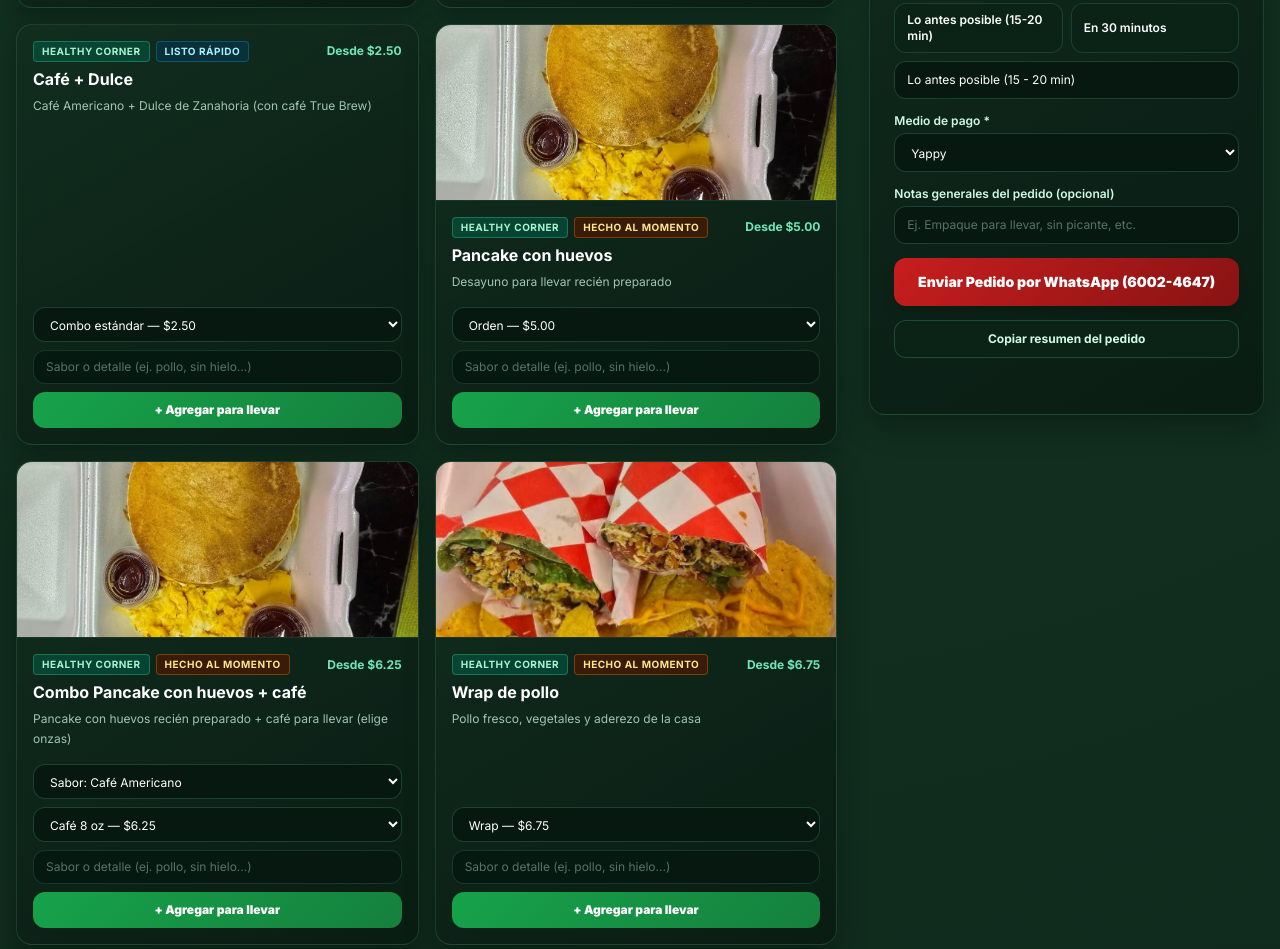
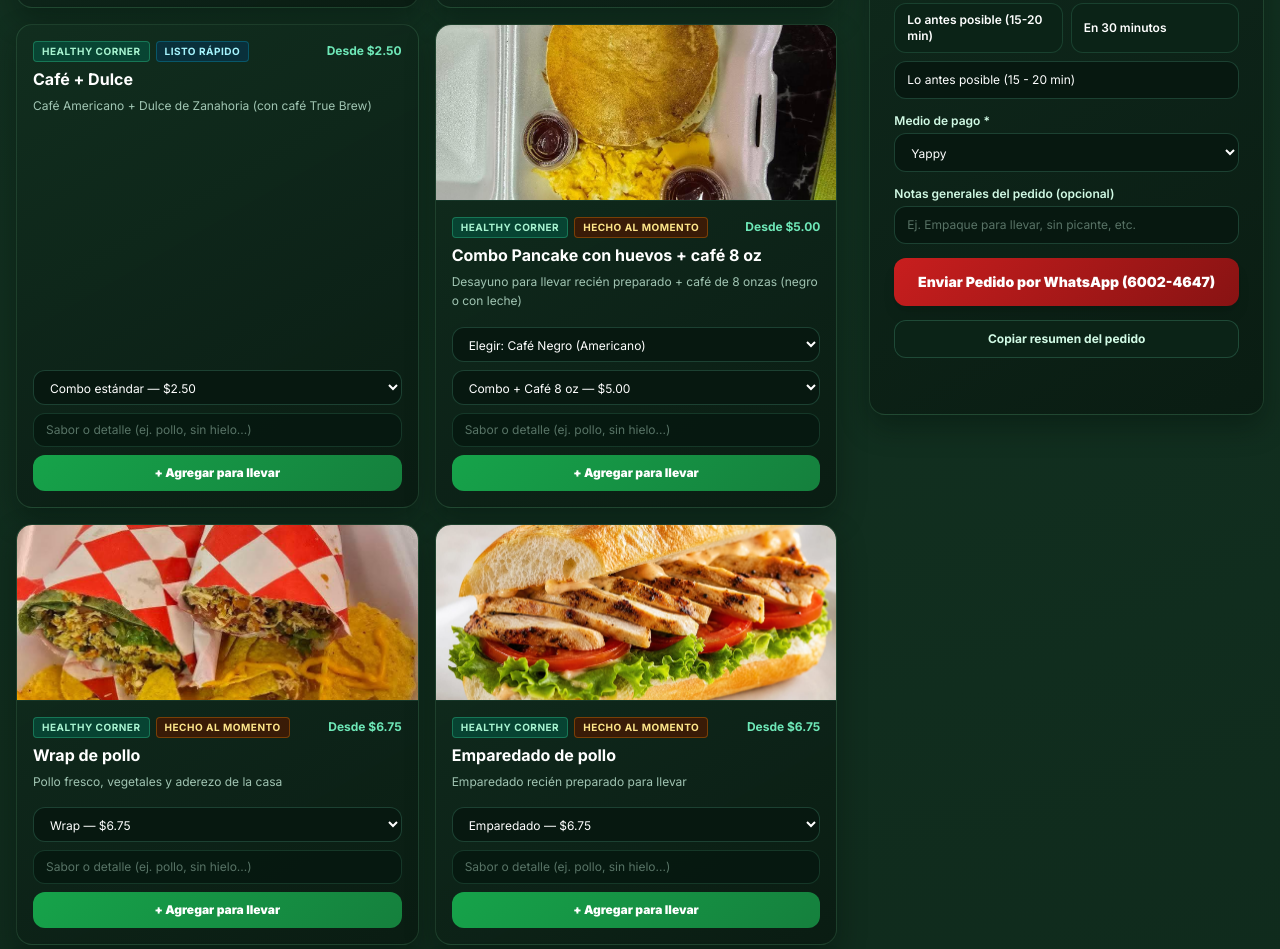
Before and after one commit to contactohackflixlab-beep/healthy-corner-true-brew, a plain HTML site: page index.html in a window 1280 px wide. Shown: the part 745-1694 px from the top of the page. Drawn offline with nearby package versions, Linux system fonts and the light colour scheme.

Commit message:
Update index.html

```diff
--- a/index.html
+++ b/index.html
@@ -241,21 +241,17 @@
         },
         { id: 'hc-1', cat: 'healthy', prepTipo: 'listo', prepEtiqueta: 'Listo rápido', marca: 'Healthy Corner', nombre: 'Café + Empanada', img: 'cafe-mas-empanada.jpg.jpe', desc: 'Café Americano + Empanada de Pollo o Piña', opciones: [{ label: 'Combo estándar', precio: 2.50 }] },
         { id: 'hc-2', cat: 'healthy', prepTipo: 'listo', prepEtiqueta: 'Listo rápido', marca: 'Healthy Corner', nombre: 'Café + Dulce', img: 'cafe-mas-dulce.jpg.jpe', desc: 'Café Americano + Dulce de Zanahoria (con café True Brew)', opciones: [{ label: 'Combo estándar', precio: 2.50 }] },
-        { id: 'hc-3', cat: 'healthy', prepTipo: 'al-momento', prepEtiqueta: 'Hecho al momento', marca: 'Healthy Corner', nombre: 'Pancake con huevos', img: 'pancake-con-huevos.jpg.jpeg', desc: 'Desayuno para llevar recién preparado', opciones: [{ label: 'Orden', precio: 5.00 }] },
         {
           id: 'hc-3-combo',
           cat: 'healthy',
           prepTipo: 'al-momento',
           prepEtiqueta: 'Hecho al momento',
           marca: 'Healthy Corner',
-          nombre: 'Combo Pancake con huevos + café',
+          nombre: 'Combo Pancake con huevos + café 8 oz',
           img: 'pancake-con-huevos.jpg.jpeg',
-          desc: 'Pancake con huevos recién preparado + café para llevar (elige onzas)',
-          sabores: ['Café Americano', 'Café con Leche'],
-          opciones: [
-            { label: 'Café 8 oz', precio: 6.25 },
-            { label: 'Café 12 oz', precio: 6.75 }
-          ]
+          desc: 'Desayuno para llevar recién preparado + café de 8 onzas (negro o con leche)',
+          sabores: ['Café Negro (Americano)', 'Café con Leche'],
+          opciones: [{ label: 'Combo + Café 8 oz', precio: 5.00 }]
         },
         { id: 'hc-4', cat: 'healthy', prepTipo: 'al-momento', prepEtiqueta: 'Hecho al momento', marca: 'Healthy Corner', nombre: 'Wrap de pollo', img: 'wrap-de-pollo.jpg.jpeg', desc: 'Pollo fresco, vegetales y aderezo de la casa', opciones: [{ label: 'Wrap', precio: 6.75 }] },
         { id: 'hc-5', cat: 'healthy', prepTipo: 'al-momento', prepEtiqueta: 'Hecho al momento', marca: 'Healthy Corner', nombre: 'Emparedado de pollo', img: 'emparedado-de-pollo.jpg.jpeg', desc: 'Emparedado recién preparado para llevar', opciones: [{ label: 'Emparedado', precio: 6.75 }] },
@@ -398,8 +394,8 @@
 
         grid.innerHTML = filtrados.map((prod) => {
           const saborHtml = Array.isArray(prod.sabores) && prod.sabores.length ? `
-            <select id="sabor-${prod.id}" aria-label="Elegir sabor de ${prod.nombre}" class="w-full px-3 py-2 rounded-xl bg-[#071810] border border-emerald-300/20 text-xs text-white">
-              ${prod.sabores.map((sb) => `<option value="${sb}">Sabor: ${sb}</option>`).join('')}
+            <select id="sabor-${prod.id}" aria-label="Elegir opción de ${prod.nombre}" class="w-full px-3 py-2 rounded-xl bg-[#071810] border border-emerald-300/20 text-xs text-white">
+              ${prod.sabores.map((sb) => `<option value="${sb}">Elegir: ${sb}</option>`).join('')}
             </select>
           ` : '';
 
```
